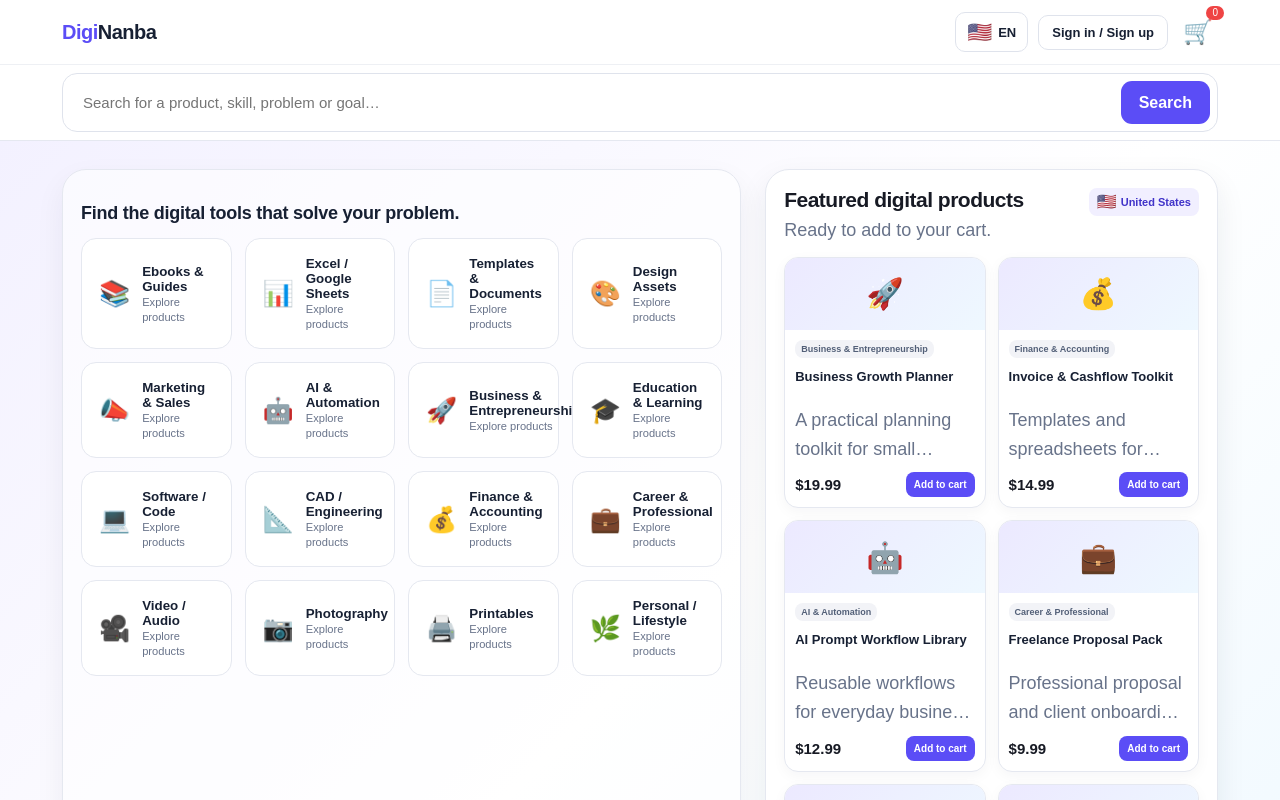
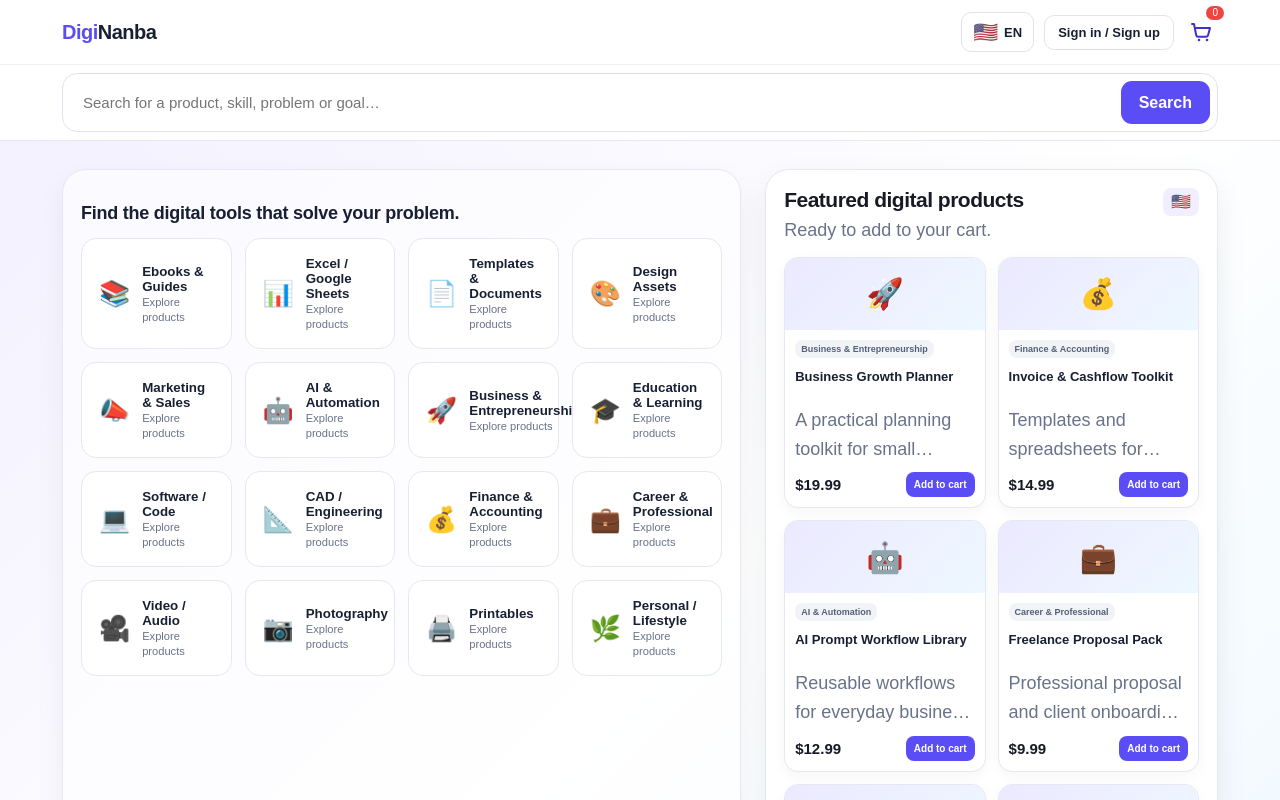
Before and after one commit to agnengineeringselectricals-crypto/diginanba, a Next.js app: page / in a window 1280 px wide. Shown: the top 800 px of the page. Built offline with nearby package versions, Linux system fonts and the light colour scheme; no server answers; the database is empty.

Commit message:
Refine featured market marker and cart icon

```diff
--- a/app/HomePageClient.tsx
+++ b/app/HomePageClient.tsx
@@ -173,7 +173,7 @@ export default function HomePageClient({ initialProducts }: Props) {
             <span className="ref-language-flag">{countryFlag}</span><span>{languageCode}</span>
           </button>
           <Link className="ref-signin" href="/login">Sign in / Sign up</Link>
-          <Link className="ref-cart" href="/cart" aria-label={`Cart, ${cartCount} items`}>🛒<span className="ref-count">{cartCount}</span></Link>
+          <Link className="ref-cart" href="/cart" aria-label={`Cart, ${cartCount} items`}><svg className="ref-cart-icon" viewBox="0 0 24 24" aria-hidden="true"><path d="M3 4h2l2.2 11.2a2 2 0 0 0 2 1.6h7.9a2 2 0 0 0 1.9-1.4L21 8H7" fill="none" stroke="currentColor" strokeWidth="2" strokeLinecap="round" strokeLinejoin="round"/><circle cx="10" cy="20" r="1.3" fill="currentColor"/><circle cx="18" cy="20" r="1.3" fill="currentColor"/></svg><span className="ref-count">{cartCount}</span></Link>
         </div>
       </div>
       <div className="ref-search-row">
@@ -199,7 +199,7 @@ export default function HomePageClient({ initialProducts }: Props) {
           <aside className="ref-featured-panel" aria-label="Featured digital products">
             <div className="ref-featured-head">
               <div><h2>Featured digital products</h2><p>Ready to add to your cart.</p></div>
-              <span className="ref-featured-market"><span className="ref-featured-market-flag">{countryFlag}</span> {marketName}</span>
+              <span className="ref-featured-market"><span className="ref-featured-market-flag">{countryFlag}</span></span>
             </div>
             <div className="ref-featured-grid">
               {products.slice(0, 6).map((product) => <article className="ref-featured-card" key={product.id}>
```
